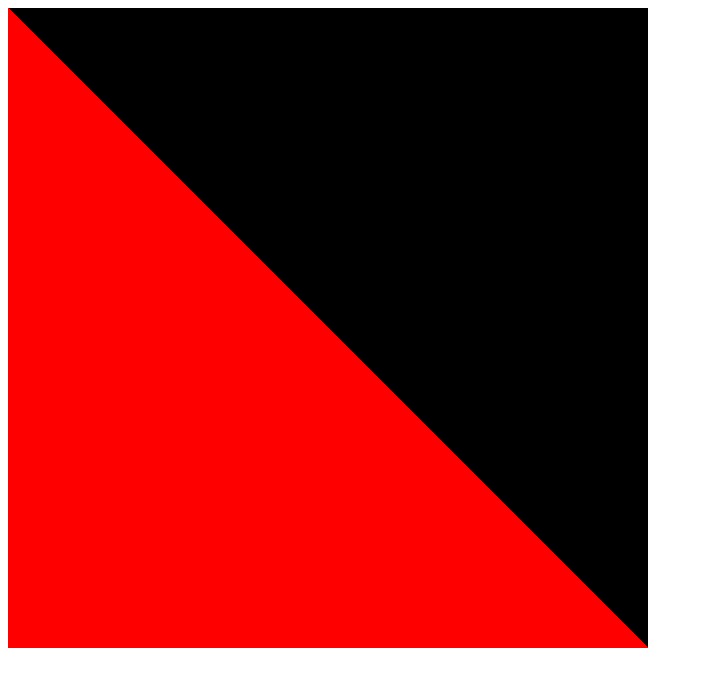
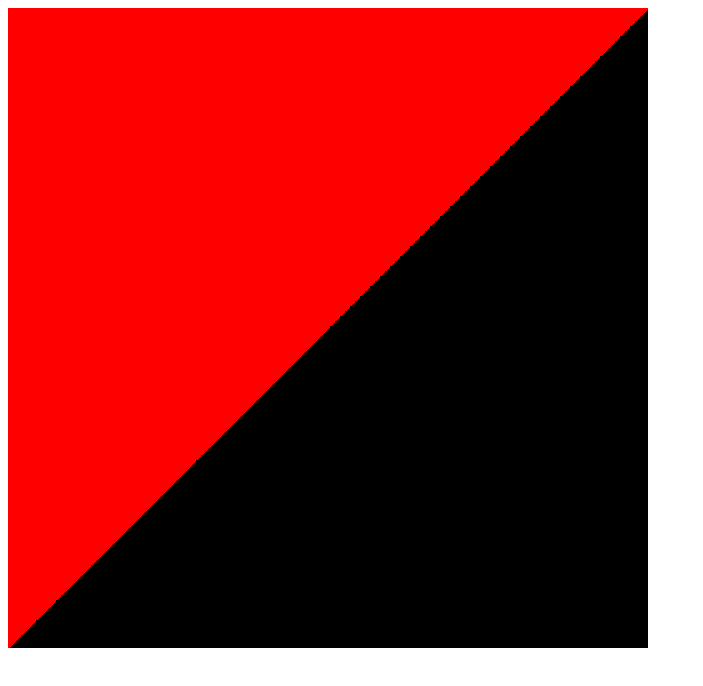
Before and after one commit to cs4620/Spring2025.Day-19-Ray-Tracer-Minimal-From-Class, a plain HTML site: page index.html in a window 1280 px wide. Shown: the whole page, without its empty margins (0-703 px from the left). Drawn offline with Linux system fonts and the light colour scheme.

Commit message:
Update index.html

```diff
--- a/index.html
+++ b/index.html
@@ -8,16 +8,40 @@
 <body>
     <canvas id="canv"></canvas>
     <script>
+
+        //Grab the canvas element, set its size, and get the 2d context
         let canvas = document.querySelector("#canv")
         canvas.width = 640
         canvas.height = 640
         let ctx = canvas.getContext("2d")
 
+        //Set up some constants for each of use
         const x = 0, y = 1, z = 2
 
-        function add(p1, p2) { return [p1[x] + p2[x], p1[y] + p2[y], p1[z] + p2[z]] }
-        function minus(p1, p2) { return [p2[x] - p1[x], p2[y] - p1[y], p2[z] - p1[z]] }
-        function dot(p1, p2) { return p2[x] * p1[x] + p2[y] * p1[y] + p2[z] * p1[z] }
+        /**
+         * Add two vectors together
+         */
+        function add(p1, p2) {
+            return [p1[x] + p2[x], p1[y] + p2[y], p1[z] + p2[z]]
+        }
+
+        /**
+         * Subtract two vectors. Note that this means p2-p1
+         */
+        function minus(p1, p2) {
+            return [p2[x] - p1[x], p2[y] - p1[y], p2[z] - p1[z]]
+        }
+
+        /**
+         * Take the dot product of two vectors
+         */
+        function dot(p1, p2) {
+            return p2[x] * p1[x] + p2[y] * p1[y] + p2[z] * p1[z]
+        }
+
+        /**
+         * Take the cross product of two vectors
+         */
         function cross(p1, p2) {
             return [
                 p1[y] * p2[z] - p1[z] * p2[y],
@@ -25,10 +49,32 @@
                 p1[x] * p2[y] - p1[y] * p2[x],
             ]
         }
-        function scale(p, s) { return [p[x] * s, p[y] * s, p[z] * s] }
-        function length(p) { return Math.sqrt(p[x] ** 2 + p[y] ** 2 + p[z] ** 2) }
-        function normalize(p) { return [p[x] / length(p), p[y] / length(p), p[z] / length(p)] }
 
+        /**
+         * Scale a vector by a scalar
+         */
+        function scale(p, s) {
+            return [p[x] * s, p[y] * s, p[z] * s]
+        }
+
+        /**
+         * Get the length of a vector
+         */
+        function length(p) {
+            return Math.sqrt(p[x] ** 2 + p[y] ** 2 + p[z] ** 2)
+        }
+
+        /**
+         * Normalize a vector
+         */
+        function normalize(p) {
+            return [p[x] / length(p), p[y] / length(p), p[z] / length(p)]
+        }
+
+
+        /**
+         * Define the three points that make up our first triangle
+         */
         const triangle = [
             [-1, -1, -1],
             [-1, 1, -1],
@@ -36,42 +82,47 @@
         ]
 
 
+        //Loop over every pixel in the canvas
         for (let px = 0; px < 640; px++) {
             for (let py = 0; py < 640; py++) {
                 //Part 1: Find the R and O
-                let x3 = px / 640 * 2 - 1
-                let y3 = py / 640 * 2 - 1
-                let p = [x3, y3, -1]
-                let O = [0, 0, 0]
-                let R = normalize(minus(O, p))
+                let x3 = px / 640 * 2 - 1       //Get the x coordinate in [-1,1]
+                let y3 = -1 * (py / 640 * 2 - 1)  //Get the y coordinate in [-1,1]. Note that we flip the y from being y-down to y-up
+                let p = [x3, y3, -1]            //The final 3D point we are going to shoot our ray through
+                let O = [0, 0, 0]               //The hard-coded origin of the camera
+                let R = normalize(minus(O, p))  //The direction of the ray through this pixel
 
                 //Part 2: Ray Plane Intersection
-                let N = [0, 0, 1]
-                let D = -dot(N, triangle[0])
-                let T = (-D - dot(N, O)) / (dot(N, R))
-                let P = add(O, scale(R, T))
+                let N = [0, 0, 1]                       //The normal of the triangle
+                let D = -dot(N, triangle[0])            //The D value for the plane equation (from Ax+By+Cz+D=0)
+                let T = (-D - dot(N, O)) / (dot(N, R))  //Solve for the time it takes to reach the collision point
+                let P = add(O, scale(R, T))             //From the T variable, determine the location in 3D where the collision occurs
 
                 //Part 3: Triangle inside test
-                let v0 = minus(triangle[1], triangle[0])
-                let v1 = minus(triangle[2], triangle[1])
-                let v2 = minus(triangle[0], triangle[2])
+                let v0 = minus(triangle[1], triangle[0]) //Find the vector for the first leg of the triangle
+                let v1 = minus(triangle[2], triangle[1]) //Find the vector for the second leg of the triangle
+                let v2 = minus(triangle[0], triangle[2]) //Find the vector for the third leg of the triangle
 
+                //Find the vectors from each triangle point to the collision point
                 let p0 = minus(P, triangle[0])
                 let p1 = minus(P, triangle[1])
                 let p2 = minus(P, triangle[2])
 
+                //Find the cross products between each pair of vectors
                 let c0 = cross(p0, v0)
                 let c1 = cross(p1, v1)
                 let c2 = cross(p2, v2)
 
-                if(c0[z] >= 0 &&c1[z] >=0&& c2[z]>=0){
-                    //Collision
-                    ctx.fillStyle = "rgb(255, 0, 0)"
-                    ctx.fillRect(px, py, 1, 1)
+                //Check if each dot product has a positive Z. If it does, then we are inside the triangle
+                if (c0[z] >= 0 && c1[z] >= 0 && c2[z] >= 0) {
+                    //We are inside the triangle, i.e. there was a collision
+                    ctx.fillStyle = "rgb(255, 0, 0)" //Arbitrarily color the pixel red
+                    ctx.fillRect(px, py, 1, 1) //Fill that pixel
                 }
-                else{
-                    ctx.fillStyle = "rgb(0, 0, 0)"
-                    ctx.fillRect(px, py, 1, 1)
+                else {
+                    //We are outside the triangle, i.e., there was not a collision
+                    ctx.fillStyle = "rgb(0, 0, 0)" //Arbitrary color of the background
+                    ctx.fillRect(px, py, 1, 1) //Fill that pixel
                 }
 
             }
```
